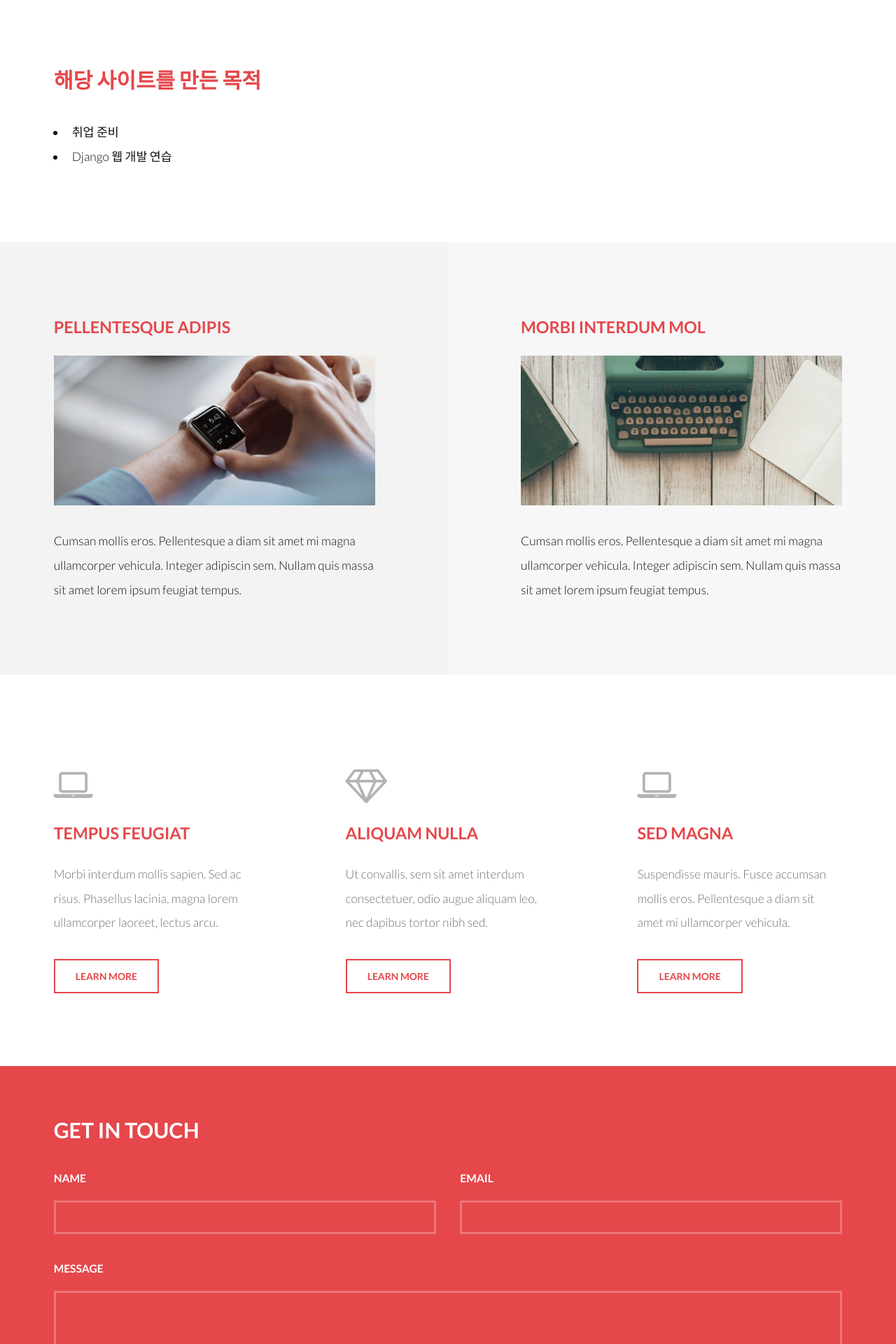
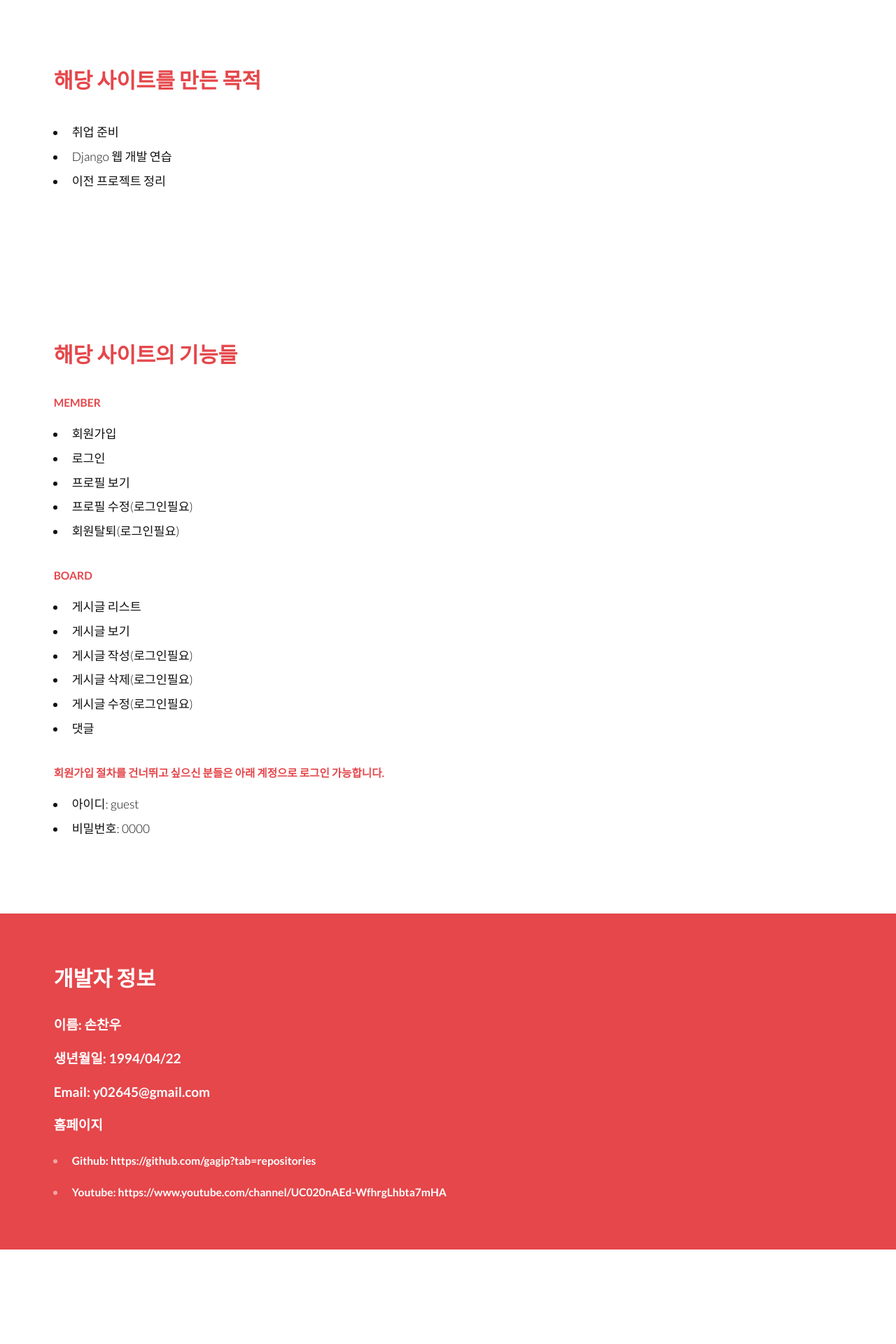
Before and after one commit to gagip/Portfolio-gagip, a Django app: template blog/templates/blog/index.html in a window 1280 px wide. Shown: the part 511-2431 px from the top of the page at 70% size. After the commit the page ends 2296 px from the top, so only its background shows below. Run offline with Django 3.2, Linux system fonts and the light colour scheme; the template is opened without the code that fills it, so the values that code supplies are empty.

Commit message:
html 내용 수정
[html 내용]
- index.html
- footer.html

[.gitignore]
- media 폴더 해제

```diff
--- a/blog/templates/blog/index.html
+++ b/blog/templates/blog/index.html
@@ -9,7 +9,7 @@
     <div class="inner">
         <h1>안녕하세요. {% if user.is_active %}{{user.username}}님,{% endif %} gagip의 포트폴리오 사이트에 오신 것을 환영합니다.</h1>
         <ul class="actions">
-            <li><a href="#" class="button alt">Get Started</a></li>
+            <li><a href="{% url 'project:list' %}" class="button alt">Get Started</a></li>
         </ul>
     </div>
 </section>
@@ -24,79 +24,43 @@
       <ul>
         <li>취업 준비</li>
         <li>Django 웹 개발 연습</li>
+        <li>이전 프로젝트 정리</li>
       </ul>
     </p>
   </div>
 </section>
 
-<!-- Two -->
-<section id="two">
+<section id="one">
   <div class="inner">
-    <article>
-      <div class="content">
-          <header>
-            <h3>Pellentesque adipis</h3>
-          </header>
-          <div class="image fit">
-            <img src="static/images/pic01.jpg" alt="" />
-          </div>
-          <p>Cumsan mollis eros. Pellentesque a diam sit amet mi magna ullamcorper vehicula. Integer adipiscin sem. Nullam quis massa sit amet lorem ipsum feugiat tempus.</p>
-      </div>
-    </article>
-    <article class="alt">
-      <div class="content">
-        <header>
-          <h3>Morbi interdum mol</h3>
-        </header>
-        <div class="image fit">
-          <img src="static/images/pic02.jpg" alt="" />
-        </div>
-        <p>Cumsan mollis eros. Pellentesque a diam sit amet mi magna ullamcorper vehicula. Integer adipiscin sem. Nullam quis massa sit amet lorem ipsum feugiat tempus.</p>
-      </div>
-    </article>
+    <header>
+      <h2>해당 사이트의 기능들</h2>
+    </header>
+    <p>
+      <h5>Member</h5>
+      <ul>
+        <li>회원가입</li>
+        <li>로그인</li>
+        <li>프로필 보기</li>
+        <li>프로필 수정(로그인필요)</li>
+        <li>회원탈퇴(로그인필요)</li>
+      </ul>
+
+      <h5>Board</h5>
+      <ul>
+        <li>게시글 리스트</li>
+        <li>게시글 보기</li>
+        <li>게시글 작성(로그인필요)</li>
+        <li>게시글 삭제(로그인필요)</li>
+        <li>게시글 수정(로그인필요)</li>
+        <li>댓글</li>
+      </ul>
+
+      <h5>회원가입 절차를 건너뛰고 싶으신 분들은 아래 계정으로 로그인 가능합니다.</h5>
+      <ul>
+        <li>아이디: guest</li>
+        <li>비밀번호: 0000</li>
+      </ul>
+    </p>
   </div>
 </section>
-
-<!-- Three -->
-<section id="three">
-  <div class="inner">
-    <article>
-      <div class="content">
-        <span class="icon fa-laptop"></span>
-        <header>
-          <h3>Tempus Feugiat</h3>
-        </header>
-        <p>Morbi interdum mollis sapien. Sed ac risus. Phasellus lacinia, magna lorem ullamcorper laoreet, lectus arcu.</p>
-        <ul class="actions">
-          <li><a href="#" class="button alt">Learn More</a></li>
-        </ul>
-      </div>
-    </article>
-    <article>
-      <div class="content">
-        <span class="icon fa-diamond"></span>
-        <header>
-          <h3>Aliquam Nulla</h3>
-        </header>
-        <p>Ut convallis, sem sit amet interdum consectetuer, odio augue aliquam leo, nec dapibus tortor nibh sed.</p>
-        <ul class="actions">
-          <li><a href="#" class="button alt">Learn More</a></li>
-        </ul>
-      </div>
-    </article>
-    <article>
-    <div class="content">
-      <span class="icon fa-laptop"></span>
-      <header>
-        <h3>Sed Magna</h3>
-      </header>
-      <p>Suspendisse mauris. Fusce accumsan mollis eros. Pellentesque a diam sit amet mi ullamcorper vehicula.</p>
-      <ul class="actions">
-        <li><a href="#" class="button alt">Learn More</a></li>
-      </ul>
-  </div>
-    </article>
-  </div>
-</section>
-
 {% endblock content %}
--- a/blog/views.py
+++ b/blog/views.py
@@ -1,6 +1,5 @@
-from django.http.response import HttpResponse
 from django.shortcuts import render
 
 # Create your views here.
 def index(request):
-    return HttpResponse('blog/index.html')
+    return render(request, 'blog/index.html')
--- a/project/models.py
+++ b/project/models.py
@@ -26,7 +26,7 @@ class Project(models.Model):
     pdf_file = models.FileField(blank=True, null=True, upload_to='project/pdf/')
 
     class Meta:
-        ordering = ['-id', '-title',]
+        ordering = ['id', 'title',]
         index_together = [['id', 'slug']]
 
     def __str__(self):
--- a/templates/footer.html
+++ b/templates/footer.html
@@ -4,27 +4,16 @@
 <section id="footer">
   <div class="inner">
     <header>
-      <h2>Get in Touch</h2>
+      <h2>개발자 정보</h2>
     </header>
-    <form method="post" action="#">
-      <div class="field half first">
-        <label for="name">Name</label>
-        <input type="text" name="name" id="name" />
-      </div>
-      <div class="field half">
-        <label for="email">Email</label>
-        <input type="text" name="email" id="email" />
-      </div>
-      <div class="field">
-        <label for="message">Message</label>
-        <textarea name="message" id="message" rows="6"></textarea>
-      </div>
-      <ul class="actions">
-        <li><input type="submit" value="Send Message" class="alt" /></li>
-      </ul>
-    </form>
-    <div class="copyright">
-        &copy; Untitled Design: <a href="https://templated.co/">TEMPLATED</a>. Images <a href="https://unsplash.com/">Unsplash</a>
-    </div>
+    <h4>이름: 손찬우</h4>
+    <h4>생년월일: 1994/04/22</h4>
+    <h4 style="text-transform: initial;">Email: y02645@gmail.com</h4>
+
+    <h4>홈페이지</h4>
+    <ul>
+      <li><h5 style="text-transform: initial;">Github: <a href="https://github.com/gagip?tab=repositories">https://github.com/gagip?tab=repositories</a></h5></li>
+      <li><h5 style="text-transform: initial;">Youtube: <a href="https://www.youtube.com/channel/UC020nAEd-WfhrgLhbta7mHA">https://www.youtube.com/channel/UC020nAEd-WfhrgLhbta7mHA</a></h5></li>
+    </ul>
   </div>
 </section>
```
Also changed, not shown: media/picture/no-img.jpg (added), 1 other file.
